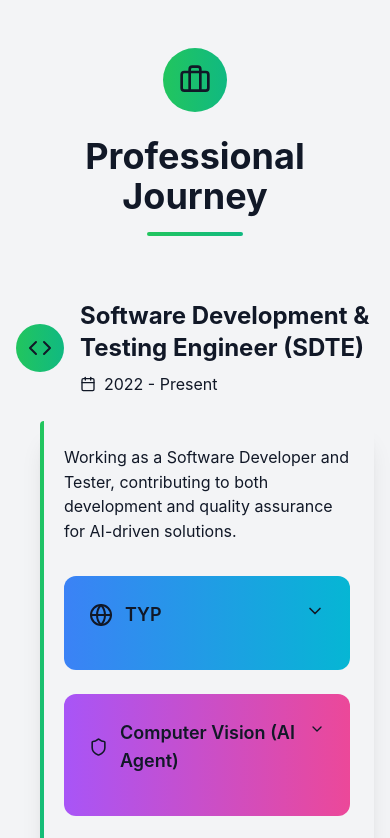
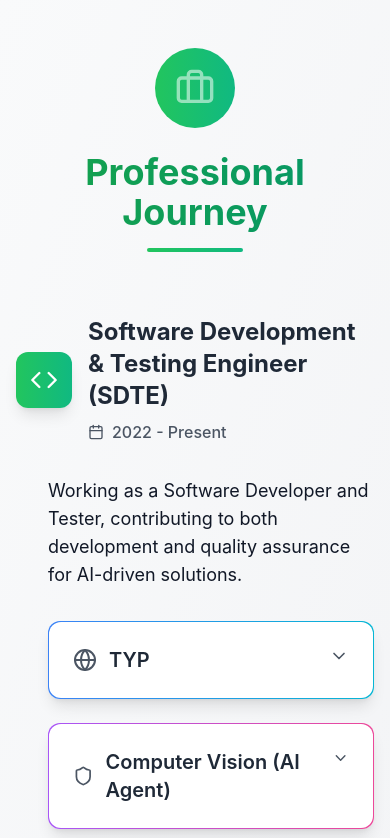
Before and after one commit to vijaymaurya01/portfolio-next.js, a Next.js app: page / in a window 390 px wide. Shown: the part 1140-1978 px from the top of the page. Built offline with nearby package versions, Linux system fonts and the light colour scheme.

Commit message:
Refactor layout of components for improved responsiveness and user experience

```diff
--- a/src/components/ExperienceComponent.jsx
+++ b/src/components/ExperienceComponent.jsx
@@ -1,5 +1,5 @@
 import React, { useEffect, useState } from 'react';
-import { Briefcase, Calendar,   rnalLink, ChevronDown, Code, Globe, Server, Shield } from 'lucide-react';
+import { Briefcase, Calendar, ChevronDown, Code, Globe, Server, Shield, ExternalLink } from 'lucide-react';
 
 const experiences = [
     {
@@ -34,9 +34,10 @@ const experiences = [
     },
 ];
 
-const ExperienceComponent = () => {
+const ExperienceComponent = ({ theme }) => {
     const [activeProject, setActiveProject] = useState(null);
     const [visible, setVisible] = useState(false);
+    const [hoveredProject, setHoveredProject] = useState(null);
 
     useEffect(() => {
         const observer = new IntersectionObserver(
@@ -54,84 +55,111 @@ const ExperienceComponent = () => {
         return () => observer.disconnect();
     }, []);
 
+    const isDarkMode = theme === 'dark';
+
     return (
-        <section className="experience-section py-16 bg-gradient-to-b ">
-            <div className="max-w-6xl mx-auto px-4 sm:px-6 lg:px-8">
-                <div className={`text-center mb-16 transition-all duration-700 ${visible ? 'opacity-100 translate-y-0' : 'opacity-0 translate-y-10'}`}>
-                    <div className="inline-flex items-center justify-center w-16 h-16 rounded-full bg-gradient-to-r from-green-500 to-emerald-500 mb-6">
-                        <Briefcase className="w-8 h-8 " />
+        <section className={`experience-section py-16 relative overflow-hidden ${isDarkMode ? 'dark' : ''}`}>
+            {/* Animated background gradient */}
+            <div className={`absolute inset-0 bg-gradient-to-br ${isDarkMode ? 'from-gray-900 to-gray-800' : 'from-gray-50 to-gray-100'}`} />
+
+            <div className="max-w-6xl mx-auto px-4 sm:px-6 lg:px-8 relative">
+                {/* Header Section with enhanced animation */}
+                <div className={`text-center mb-16 transform transition-all duration-1000 ease-out
+                    ${visible ? 'opacity-100 translate-y-0' : 'opacity-0 translate-y-20'}`}>
+                    <div className="inline-flex items-center justify-center w-20 h-20 rounded-full
+                        bg-gradient-to-r from-green-500 to-emerald-500 mb-6
+                        transform hover:scale-110 transition-transform duration-300">
+                        <Briefcase className="w-10 h-10 text-white animate-pulse" />
                     </div>
-                    <h2 className="text-4xl font-bold">Professional Journey</h2>
-                    <div className="mt-4 h-1 w-24 mx-auto bg-gradient-to-r from-green-500 to-emerald-500 rounded" />
+                    <h2 className={`text-4xl font-bold bg-gradient-to-r ${isDarkMode ? 'from-green-400 to-emerald-400' : 'from-green-600 to-emerald-600'}
+                        bg-clip-text text-transparent`}>
+                        Professional Journey
+                    </h2>
+                    <div className="mt-4 h-1 w-24 mx-auto bg-gradient-to-r from-green-500 to-emerald-500
+                        rounded hover:w-32 transition-all duration-300" />
                 </div>
 
-                <div className="space-y-8">
+                {/* Experience Timeline */}
+                <div className="space-y-12">
                     {experiences.map((exp, index) => (
                         <div
                             key={index}
-                            className={`transition-all duration-700 delay-300 ${
-                                visible ? 'opacity-100 translate-x-0' : 'opacity-0 -translate-x-10'
-                            }`}
+                            className={`transform transition-all duration-1000 delay-300
+                                ${visible ? 'opacity-100 translate-x-0' : 'opacity-0 -translate-x-20'}`}
                         >
-                            <div className="mb-6 flex items-center">
+                            {/* Experience Header */}
+                            <div className="mb-8 flex items-center group">
                                 <div className="flex items-center space-x-4">
-                                    <div className="flex-shrink-0">
-                                        <div className="w-12 h-12 rounded-full bg-gradient-to-r from-green-500 to-emerald-500 flex items-center justify-center">
-                                            <exp.icon className="w-6 h-6 " />
+                                    <div className="flex-shrink-0 transform group-hover:scale-110 transition-transform duration-300">
+                                        <div className="w-14 h-14 rounded-xl bg-gradient-to-r from-green-500 to-emerald-500
+                                            flex items-center justify-center shadow-lg">
+                                            <exp.icon className="w-7 h-7 text-white" />
                                         </div>
                                     </div>
                                     <div>
-                                        <h3 className="text-2xl font-bold ">{exp.title}</h3>
-                                        <div className="flex items-center mt-2 ">
+                                        <h3 className={`text-2xl font-bold ${isDarkMode ? 'text-white group-hover:text-green-400' : 'text-gray-800 group-hover:text-green-600'}
+                                            transition-colors duration-300`}>
+                                            {exp.title}
+                                        </h3>
+                                        <div className={`flex items-center mt-2 ${isDarkMode ? 'text-gray-300' : 'text-gray-600'}`}>
                                             <Calendar className="w-4 h-4 mr-2" />
-                                            <span>{exp.period}</span>
+                                            <span className="font-medium">{exp.period}</span>
                                         </div>
                                     </div>
                                 </div>
                             </div>
 
-                            <div className=" rounded-2xl shadow-xl p-6 ml-6 relative">
-                                <div className="absolute left-0 top-0 w-1 h-full bg-gradient-to-b from-green-500 to-emerald-500 rounded-l-2xl" />
+                            {/* Project Cards Container */}
+                            <div className="ml-8 space-y-6">
+                                <p className={` mb-8 text-lg`}>{exp.description}</p>
 
-                                <p className=" mb-8">{exp.description}</p>
-
-                                <div className="space-y-6">
+                                {/* Project Cards */}
+                                <div className="grid gap-6 relative">
                                     {exp.projects.map((project, pIndex) => (
                                         <div
                                             key={pIndex}
-                                            className={`bg-gradient-to-r ${project.color} p-[1px] rounded-xl transition-transform duration-300 hover:scale-[1.02] cursor-pointer`}
-                                            onClick={() => setActiveProject(activeProject === pIndex ? null : pIndex)}
+                                            className={`transform transition-all duration-500 ease-out
+                                                ${visible ? 'opacity-100 translate-y-0' : 'opacity-0 translate-y-10'}
+                                                ${hoveredProject === pIndex ? 'scale-[1.02]' : 'scale-100'}`}
+                                            style={{ transitionDelay: `${pIndex * 150}ms` }}
+                                            onMouseEnter={() => setHoveredProject(pIndex)}
+                                            onMouseLeave={() => setHoveredProject(null)}
                                         >
-                                            <div className=" rounded-xl p-6">
-                                                <div className="flex items-start justify-between">
+                                            <div className={`bg-gradient-to-r ${project.color} p-[1px] rounded-xl
+                                                shadow-lg hover:shadow-2xl transition-all duration-300`}>
+                                                <div className={` ${isDarkMode ? 'bg-gray-800' : 'bg-white'} rounded-xl p-6`}>
+                                                    <div className="flex items-start justify-between cursor-pointer"
+                                                        onClick={() => setActiveProject(activeProject === pIndex ? null : pIndex)}>
                                                         <div className="flex items-center space-x-3">
-                                                        <project.icon className="w-6 h-6 " />
-                                                        <h4 className="text-lg font-semibold ">
+                                                            <project.icon className={`w-6 h-6 transition-colors duration-300
+                                                                ${hoveredProject === pIndex ? 'text-green-500' : `${isDarkMode ? 'text-gray-300' : 'text-gray-600'}`}`} />
+                                                            <h4 className={`text-xl font-semibold ${isDarkMode ? 'text-white' : 'text-gray-800'}`}>
                                                                 {project.name}
                                                             </h4>
                                                         </div>
                                                         <ChevronDown
-                                                        className={`w-5 h-5 transform transition-transform ${
-                                                            activeProject === pIndex ? 'rotate-180' : ''
-                                                        }`}
+                                                            className={`w-5 h-5 transform transition-transform duration-300
+                                                                ${activeProject === pIndex ? 'rotate-180' : ''}
+                                                                ${hoveredProject === pIndex ? 'text-green-500' : `${isDarkMode ? 'text-gray-300' : 'text-gray-600'}`}`}
                                                         />
                                                     </div>
 
-                                                <div className={`mt-4 transition-all duration-300 ${
-                                                    activeProject === pIndex ? 'max-h-96 opacity-100' : 'max-h-0 opacity-0 overflow-hidden'
-                                                }`}>
-                                                    <p className=" mb-4">
+                                                    <div className={`transition-all duration-500 ease-in-out
+                                                        ${activeProject === pIndex ? 'max-h-96 opacity-100 mt-4' : 'max-h-0 opacity-0 overflow-hidden'}`}>
+                                                        <p className={`${isDarkMode ? 'text-gray-300' : 'text-gray-600'} mb-4`}>
                                                             {project.description}
                                                         </p>
                                                         <div className="flex flex-wrap gap-2">
                                                             {project.technologies.map((tech, tIndex) => (
                                                                 <span
                                                                     key={tIndex}
-                                                                className="px-3 py-1 text-sm font-medium bg-gray-100 dark:bg-gray-700 text-gray-800 dark:text-gray-200 rounded-full"
+                                                                    className={`px-3 py-1 text-sm font-medium ${isDarkMode ? 'bg-green-100 b text-green-900 dark:hover:bg-green-900' : 'bg-green-200 b text-green-900 dark:hover:bg-green-900'}
+                                                                        rounded-full transition-colors duration-300`}
                                                                 >
                                                                     {tech}
                                                                 </span>
                                                             ))}
+                                                        </div>
                                                     </div>
                                                 </div>
                                             </div>
```
Lines whose indentation alone changed are shown as unchanged.
